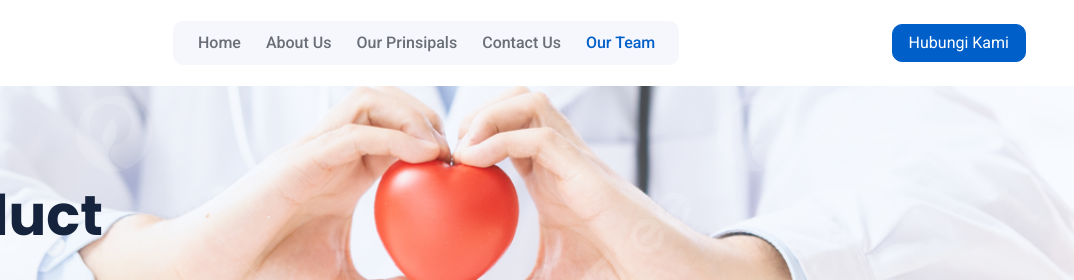
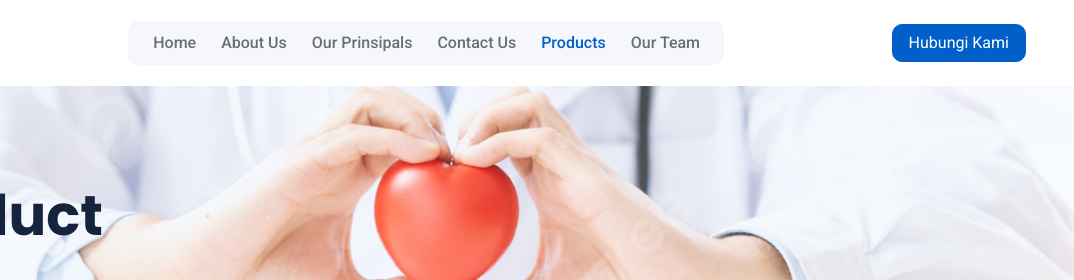
Before and after one commit to hoeruldev123-spec/absmedika, a plain HTML site: page product.html in a window 1280 px wide. Shown: the top 280 px of the page, 206-1280 px from the left. Drawn offline with nearby package versions, Linux system fonts and the light colour scheme.

Commit message:
update navigasi bar (oenambahan menu products)

```diff
--- a/product.html
+++ b/product.html
@@ -52,7 +52,8 @@
           <a href="index.html#about" class="nav-item nav-link">About Us</a>
           <a href="index.html#prinsipal" class="nav-item nav-link">Our Prinsipals</a>
           <a href="index.html#contact-us" class="nav-item nav-link">Contact Us</a>
-          <a href="our_team.html" class="nav-item nav-link active">Our Team</a>
+          <a href="product.html" class="nav-item nav-link active">Products</a>
+          <a href="our_team.html" class="nav-item nav-link">Our Team</a>
         </div>
       </div>
       <a href="https://wa.me/+628111014774" target="_blank" rel="noopener noreferrer" class="btn btn-primary px-3 d-none d-lg-block">Hubungi Kami</a>
```
Also changed, not shown: index.html (+1 -0 lines), our_team.html (+1 -0 lines).
